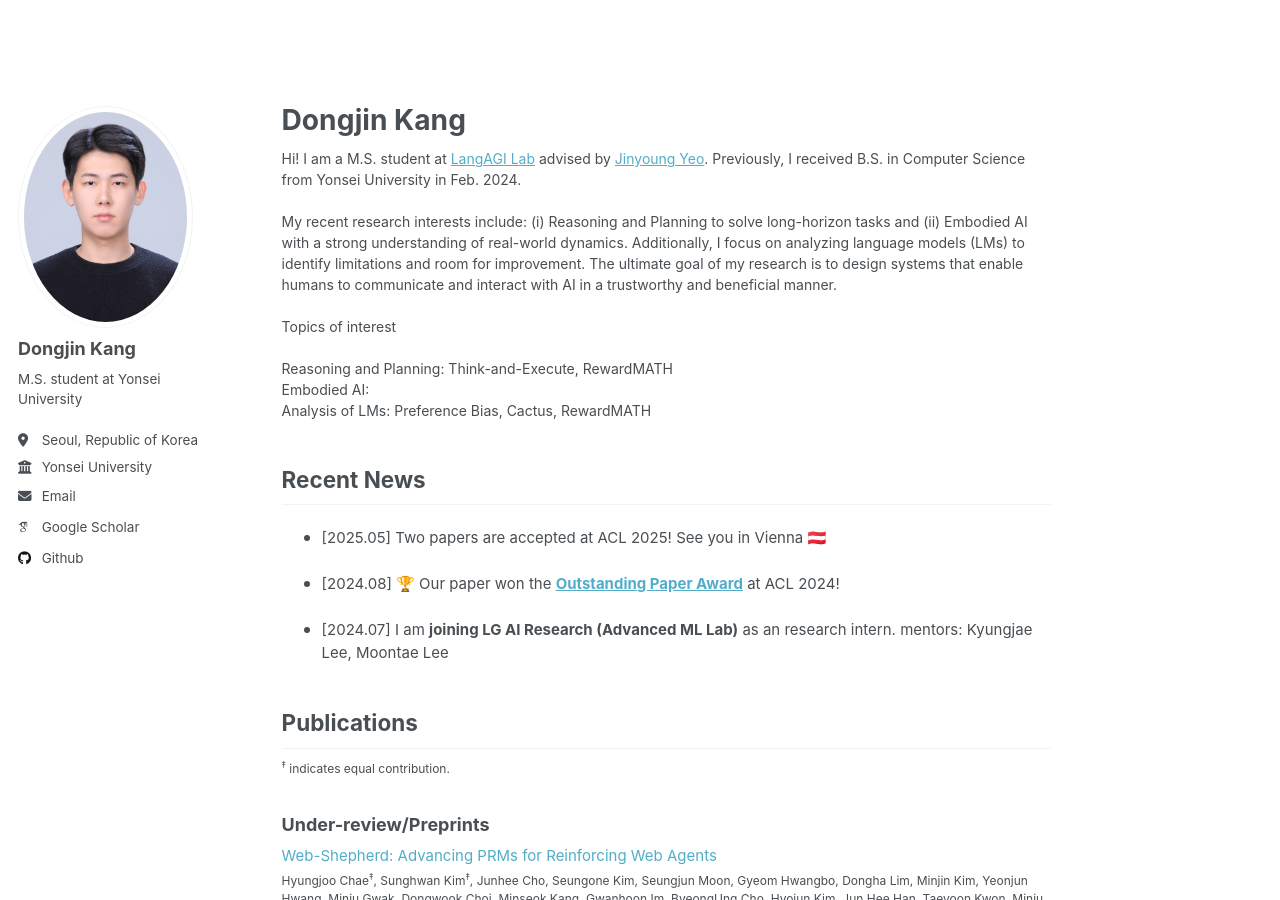
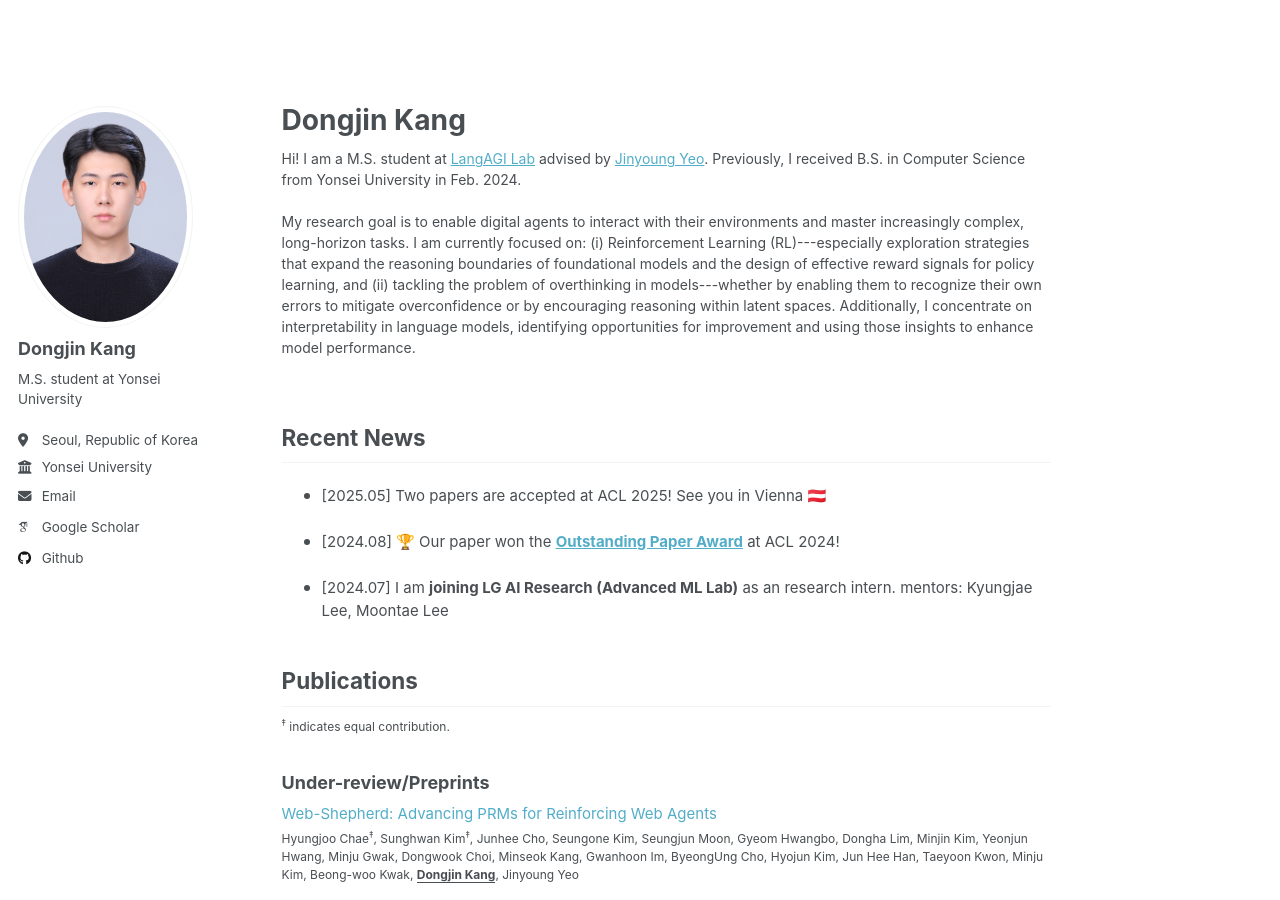
Before and after one commit to 1eastar/1eastar.github.io, a Jekyll site: the page built from _pages/about.md, in a window 1280 px wide and 900 px high. Built offline with Jekyll 4.4.1, drawn with Linux system fonts in a browser that asks for light colours; some web fonts are replaced.

Commit message:
update 25.07.09

```diff
--- a/_pages/about.md
+++ b/_pages/about.md
@@ -10,13 +10,9 @@ redirect_from:
 <p style="font-size:14px;">
 Hi! I am a M.S. student at <a href="https://langlab.yonsei.ac.kr" target="_blank">LangAGI Lab</a> advised by <a href="https://jinyeo.weebly.com/" target="_blank">Jinyoung Yeo</a>. Previously, I received B.S. in Computer Science from Yonsei University in Feb. 2024.
 <br/><br/>
-My recent research interests include: (i) Reasoning and Planning to solve long-horizon tasks and (ii) Embodied AI with a strong understanding of real-world dynamics. Additionally, I focus on analyzing language models (LMs) to identify limitations and room for improvement. The ultimate goal of my research is to design systems that enable humans to communicate and interact with AI in a trustworthy and beneficial manner.
+My research goal is to enable digital agents to interact with their environments and master increasingly complex, long-horizon tasks. I am currently focused on: (i) Reinforcement Learning (RL)---especially exploration strategies that expand the reasoning boundaries of foundational models and the design of effective reward signals for policy learning, and (ii) tackling the problem of overthinking in models---whether by enabling them to recognize their own errors to mitigate overconfidence or by encouraging reasoning within latent spaces. Additionally, I concentrate on interpretability in language models, identifying opportunities for improvement and using those insights to enhance model performance.
+
 <br/><br/>
-Topics of interest
-<br/><br/>
-Reasoning and Planning: Think-and-Execute, RewardMATH<br/>
-Embodied AI:<br/>
-Analysis of LMs: Preference Bias, Cactus, RewardMATH<br/>
 </p>
 
 
```
